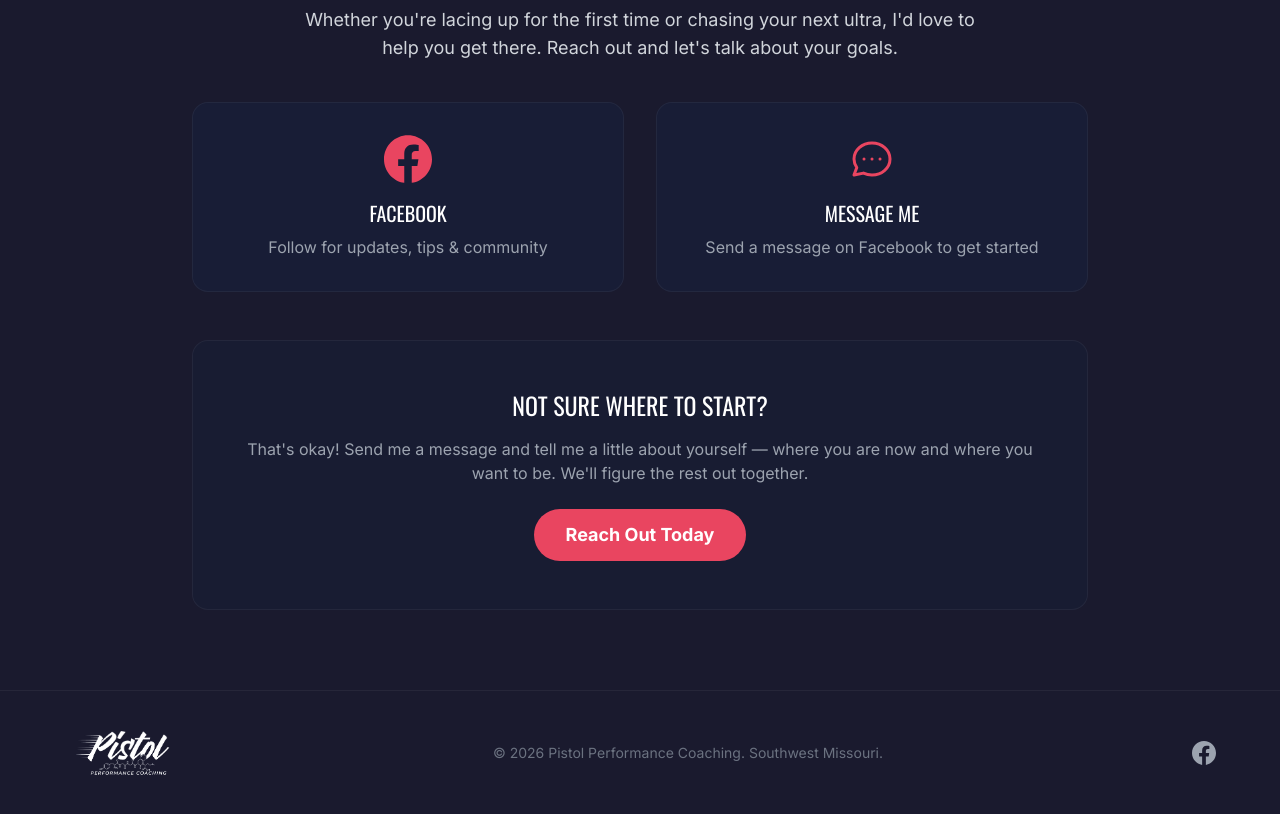
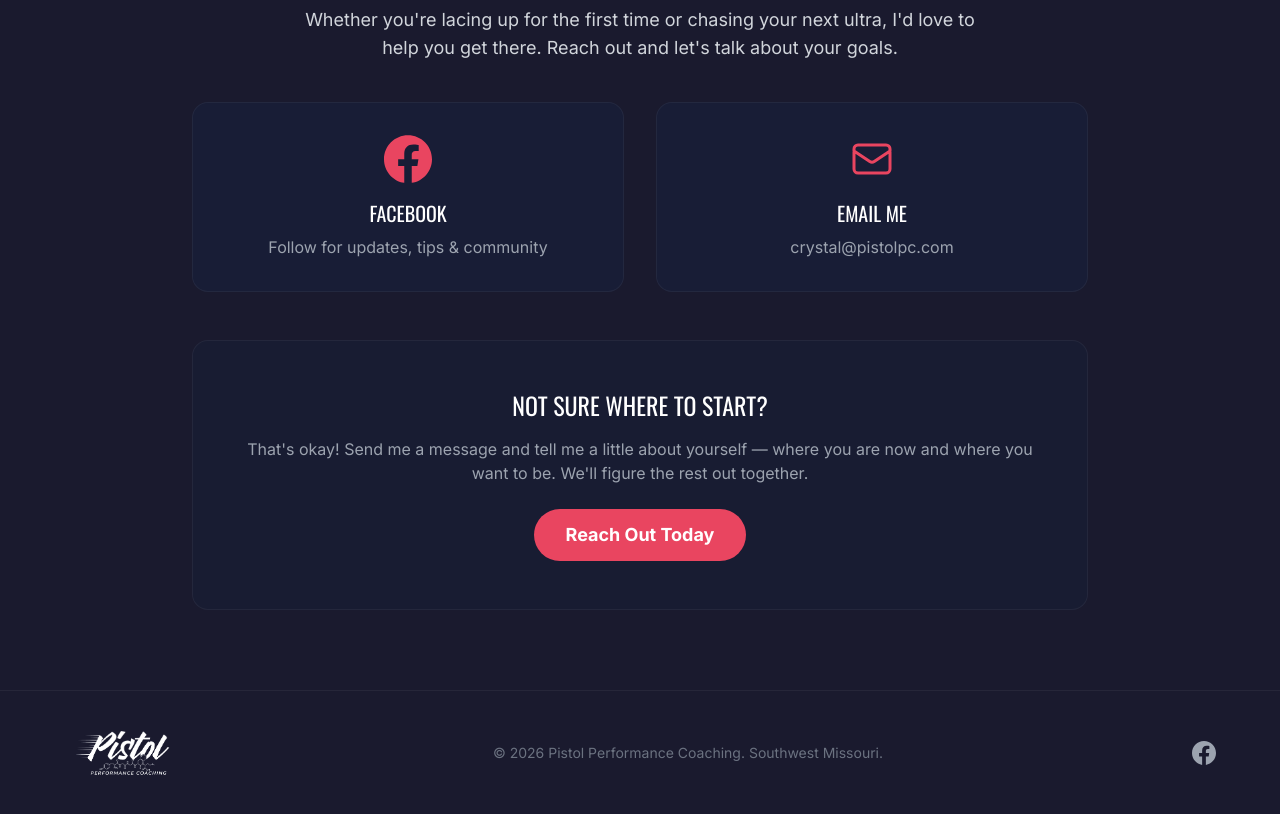
Before and after one commit to cvinirwin9455/crystalpiston, a Next.js app: page / in a window 1280 px wide. Shown: the part 5060-5874 px from the top of the page. Built offline with nearby package versions, Linux system fonts and the light colour scheme.

Commit message:
Change Message Me to Email Me (crystal@pistolpc.com), update Reach Out button

```diff
--- a/src/app/components/Contact.tsx
+++ b/src/app/components/Contact.tsx
@@ -29,18 +29,16 @@ export default function Contact() {
             <p className="text-gray-400">Follow for updates, tips &amp; community</p>
           </a>
 
-          {/* Message/Email */}
+          {/* Email */}
           <a
-            href="https://www.facebook.com/people/Pistol-Performance-Coaching/61559962313941/"
-            target="_blank"
-            rel="noopener noreferrer"
+            href="mailto:crystal@pistolpc.com"
             className="bg-secondary/50 border border-white/5 rounded-2xl p-8 hover:border-accent/30 transition-all duration-300 group block"
           >
             <svg className="w-12 h-12 mx-auto mb-4 text-accent group-hover:scale-110 transition-transform" fill="none" stroke="currentColor" viewBox="0 0 24 24">
-              <path strokeLinecap="round" strokeLinejoin="round" strokeWidth={1.5} d="M8 12h.01M12 12h.01M16 12h.01M21 12c0 4.418-4.03 8-9 8a9.863 9.863 0 01-4.255-.949L3 20l1.395-3.72C3.512 15.042 3 13.574 3 12c0-4.418 4.03-8 9-8s9 3.582 9 8z" />
+              <path strokeLinecap="round" strokeLinejoin="round" strokeWidth={1.5} d="M3 8l7.89 5.26a2 2 0 002.22 0L21 8M5 19h14a2 2 0 002-2V7a2 2 0 00-2-2H5a2 2 0 00-2 2v10a2 2 0 002 2z" />
             </svg>
-            <h3 className="font-heading text-xl uppercase mb-2">Message Me</h3>
-            <p className="text-gray-400">Send a message on Facebook to get started</p>
+            <h3 className="font-heading text-xl uppercase mb-2">Email Me</h3>
+            <p className="text-gray-400">crystal@pistolpc.com</p>
           </a>
         </div>
 
@@ -54,9 +52,7 @@ export default function Contact() {
             figure the rest out together.
           </p>
           <a
-            href="https://www.facebook.com/people/Pistol-Performance-Coaching/61559962313941/"
-            target="_blank"
-            rel="noopener noreferrer"
+            href="mailto:crystal@pistolpc.com"
             className="btn-primary text-lg"
           >
             Reach Out Today
```
